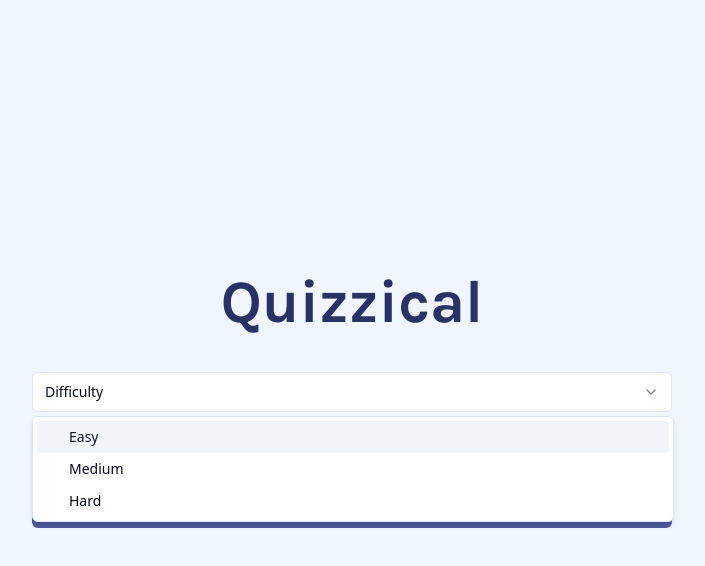
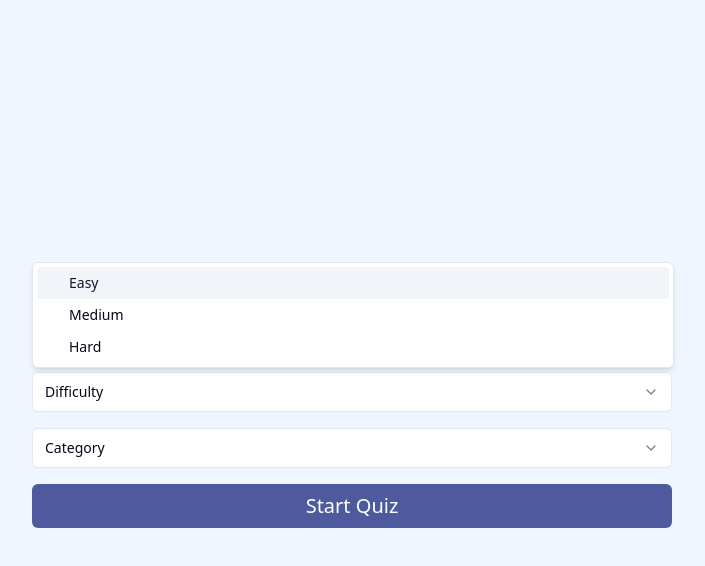
Before and after one commit to slockers37/quizzical, a React (Vite) app: page / in a window 1280 px wide. Both pictures are taken after a click on the button "Difficulty". Shown: the top 566 px of the page, without its empty margins (288-993 px from the left). Built offline with nearby package versions, Linux system fonts and the light colour scheme.

Commit message:
minor bug fixes

```diff
--- a/src/components/QuizPage.tsx
+++ b/src/components/QuizPage.tsx
@@ -127,7 +127,7 @@ const QuizPage = ({ difficulty, category, resetQuiz }: QuizPageProps) => {
     );
   });
   return (
-    <div>
+    <div className="flex flex-col justify-between">
       {loading ? (
         // Render skeleton screen
         <div className="text-3xl font-bold">Loading ⏳...</div>
@@ -136,10 +136,11 @@ const QuizPage = ({ difficulty, category, resetQuiz }: QuizPageProps) => {
         <>
           <h1
             onClick={resetQuiz}
-            className="flex w-full justify-center cursor-pointer mt-10 mb-14 font-bold font-karla text-5xl text-[#293264]"
+            className="flex w-full justify-center cursor-pointer mt-10 mb-14 font-bold font-karla text-3xl text-[#293264] md:text-4xl"
           >
             Quizzical
           </h1>
+          <div className="overflow-y-auto">
             {renderedQuestions}
             {hasCheckedAnswers ? (
               <div className="flex justify-center space-x-4">
@@ -161,6 +162,7 @@ const QuizPage = ({ difficulty, category, resetQuiz }: QuizPageProps) => {
                 Check Answers
               </button>
             )}
+          </div>
         </>
       )}
     </div>
--- a/src/components/StartPage.tsx
+++ b/src/components/StartPage.tsx
@@ -30,7 +30,7 @@ const StartPage: React.FC<StartPageProps> = ({ startQuiz }) => {
           <SelectTrigger className="w-full">
             <SelectValue placeholder="Difficulty" />
           </SelectTrigger>
-          <SelectContent>
+          <SelectContent side="top">
             <SelectItem value="easy">Easy</SelectItem>
             <SelectItem value="medium">Medium</SelectItem>
             <SelectItem value="hard">Hard</SelectItem>
--- a/src/components/ui/select.tsx
+++ b/src/components/ui/select.tsx
@@ -33,10 +33,15 @@ SelectTrigger.displayName = SelectPrimitive.Trigger.displayName;
 const SelectContent = React.forwardRef<
   React.ElementRef<typeof SelectPrimitive.Content>,
   React.ComponentPropsWithoutRef<typeof SelectPrimitive.Content>
->(({ className, children, position = "popper", ...props }, ref) => (
+>(
+  (
+    { className, children, position = "popper", side = "top", ...props },
+    ref
+  ) => (
     <SelectPrimitive.Portal>
       <SelectPrimitive.Content
         ref={ref}
+        side={side}
         className={cn(
           "relative z-50 min-w-[8rem] overflow-hidden rounded-md border bg-popover text-popover-foreground shadow-md data-[state=open]:animate-in data-[state=closed]:animate-out data-[state=closed]:fade-out-0 data-[state=open]:fade-in-0 data-[state=closed]:zoom-out-95 data-[state=open]:zoom-in-95 data-[side=bottom]:slide-in-from-top-2 data-[side=left]:slide-in-from-right-2 data-[side=right]:slide-in-from-left-2 data-[side=top]:slide-in-from-bottom-2",
           position === "popper" &&
@@ -57,7 +62,8 @@ const SelectContent = React.forwardRef<
         </SelectPrimitive.Viewport>
       </SelectPrimitive.Content>
     </SelectPrimitive.Portal>
-));
+  )
+);
 SelectContent.displayName = SelectPrimitive.Content.displayName;
 
 const SelectLabel = React.forwardRef<
```
Lines whose indentation alone changed are shown as unchanged.
